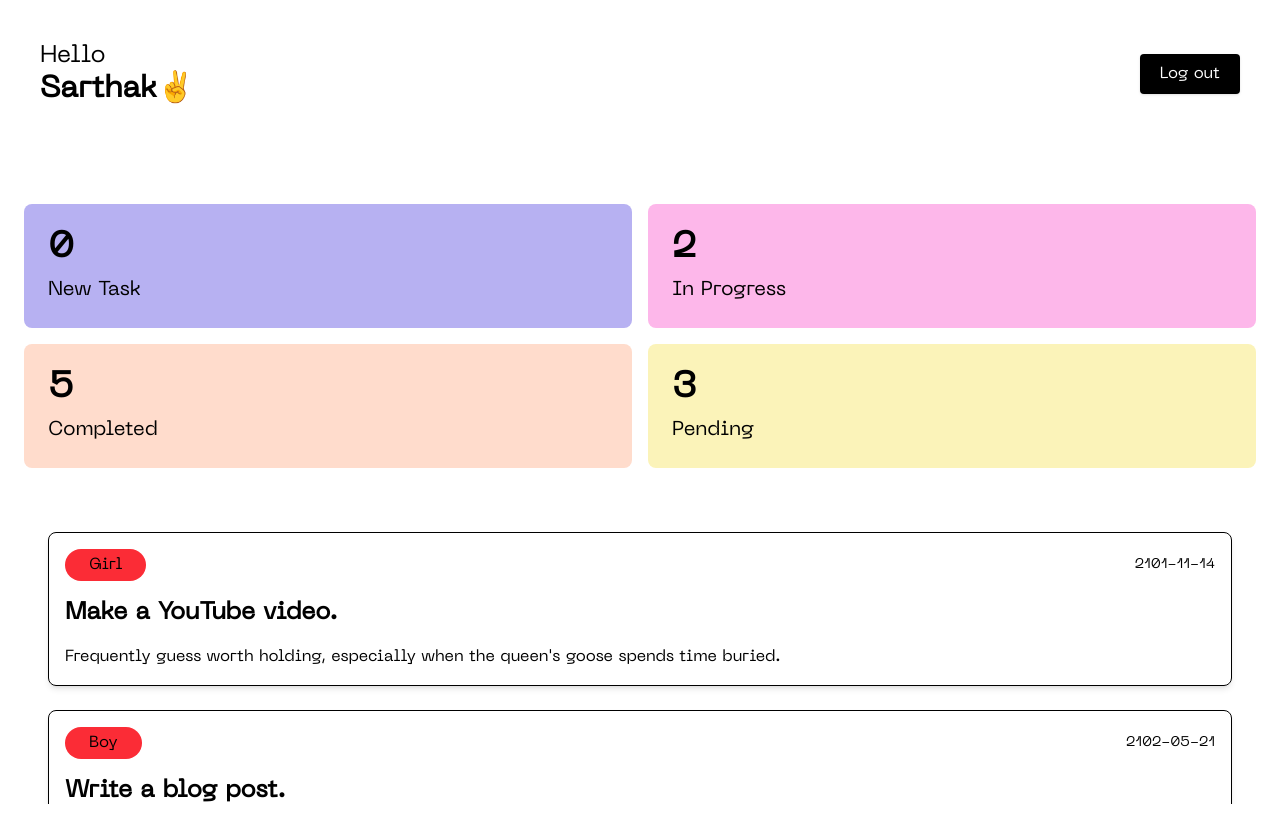
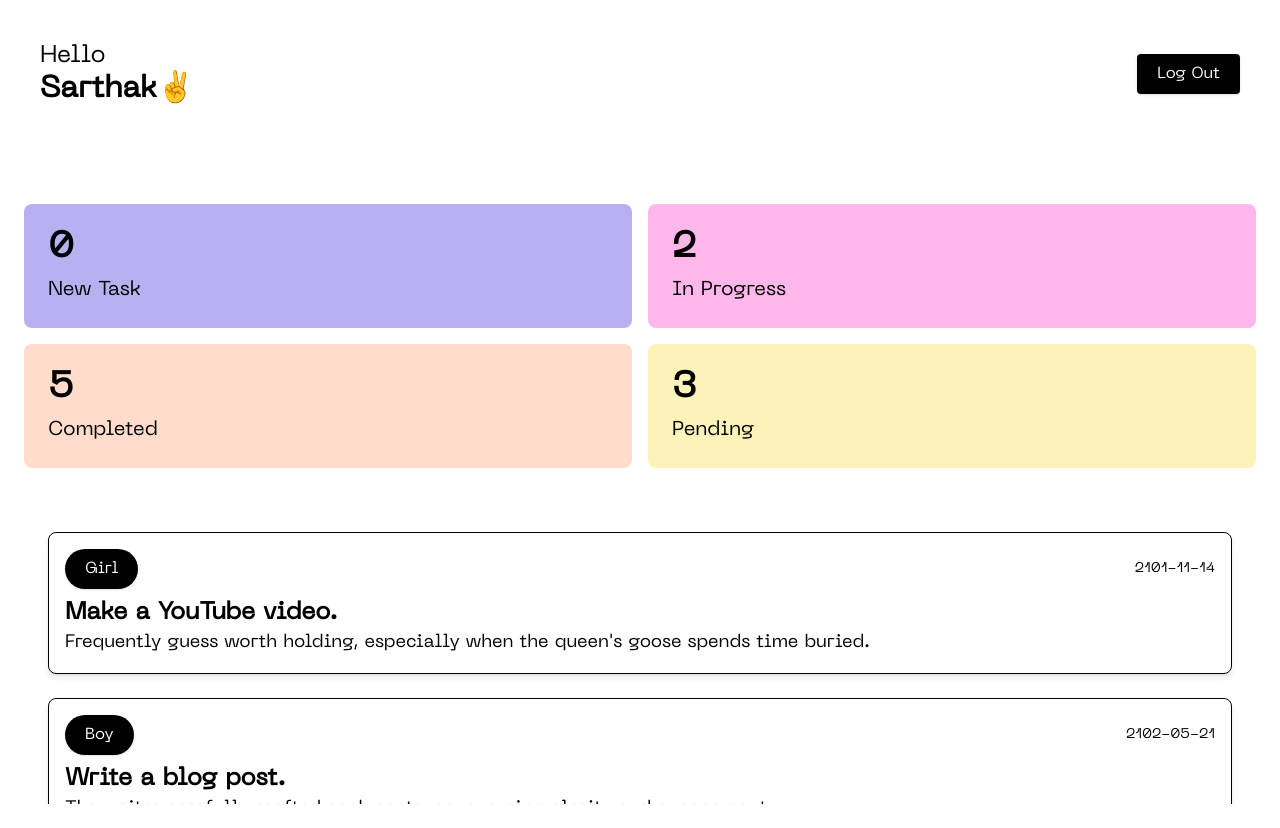
Before and after one commit to dheeraj-Joshi0208/Employee-Management-System, a React (Vite) app: page / in a window 1280 px wide. Built offline with nearby package versions, Linux system fonts and the light colour scheme.

Commit message:
Add reusable button components.

```diff
--- /dev/null
+++ b/src/components/Button/Button.jsx
@@ -0,0 +1,22 @@
+import PropTypes from "prop-types";
+
+const Button = ({ text, type = "button", onClick, className = "" }) => {
+  return (
+    <button
+      type={type}
+      onClick={onClick}
+      className={`cursor-pointer bg-black px-5 py-2 text-white shadow hover:bg-gray-800 ${className}`}
+    >
+      {text}
+    </button>
+  );
+};
+
+Button.propTypes = {
+  text: PropTypes.string.isRequired,
+  type: PropTypes.string.isRequired,
+  onClick: PropTypes.func,
+  className: PropTypes.string,
+};
+
+export default Button;
--- a/src/components/TaskList/TaskList.jsx
+++ b/src/components/TaskList/TaskList.jsx
@@ -1,3 +1,5 @@
+import Button from "../Button/Button";
+
 const TaskList = () => {
   const tasks = [
     {
@@ -39,13 +41,11 @@ const TaskList = () => {
       {tasks.map((task) => (
         <div key={task.id} className={`w-7xl rounded-lg border p-4 shadow-md`}>
           <div className="flex items-center justify-between">
-            <button className="mb-4 rounded-full bg-red-500 px-6 py-1">
-              {task.button}
-            </button>
-            <div className="mb-4 text-sm">{task.date}</div>
+            <Button text={`${task.button}`} className="rounded-4xl" />
+            <div className="text-sm">{task.date}</div>
           </div>
-          <h3 className="mb-4 text-2xl font-semibold">{task.heading}</h3>
-          <p className="text-md">{task.paragraph}</p>
+          <h3 className="mt-2 text-2xl font-semibold">{task.heading}</h3>
+          <p className="text-lg">{task.paragraph}</p>
         </div>
       ))}
     </div>
--- a/src/others/Header.jsx
+++ b/src/others/Header.jsx
@@ -1,3 +1,5 @@
+import Button from "../components/Button/Button";
+
 const Header = () => {
   return (
     <div className="flex items-center justify-between p-4">
@@ -5,9 +7,7 @@ const Header = () => {
         Hello <br />
         <span className="text-3xl font-extrabold">Sarthak✌️</span>
       </h1>
-      <button className="cursor-pointer rounded-sm bg-black px-5 py-2 text-white shadow hover:bg-gray-800">
-        Log out
-      </button>
+      <Button text="Log Out" className="rounded"/>
     </div>
   );
 };
```
